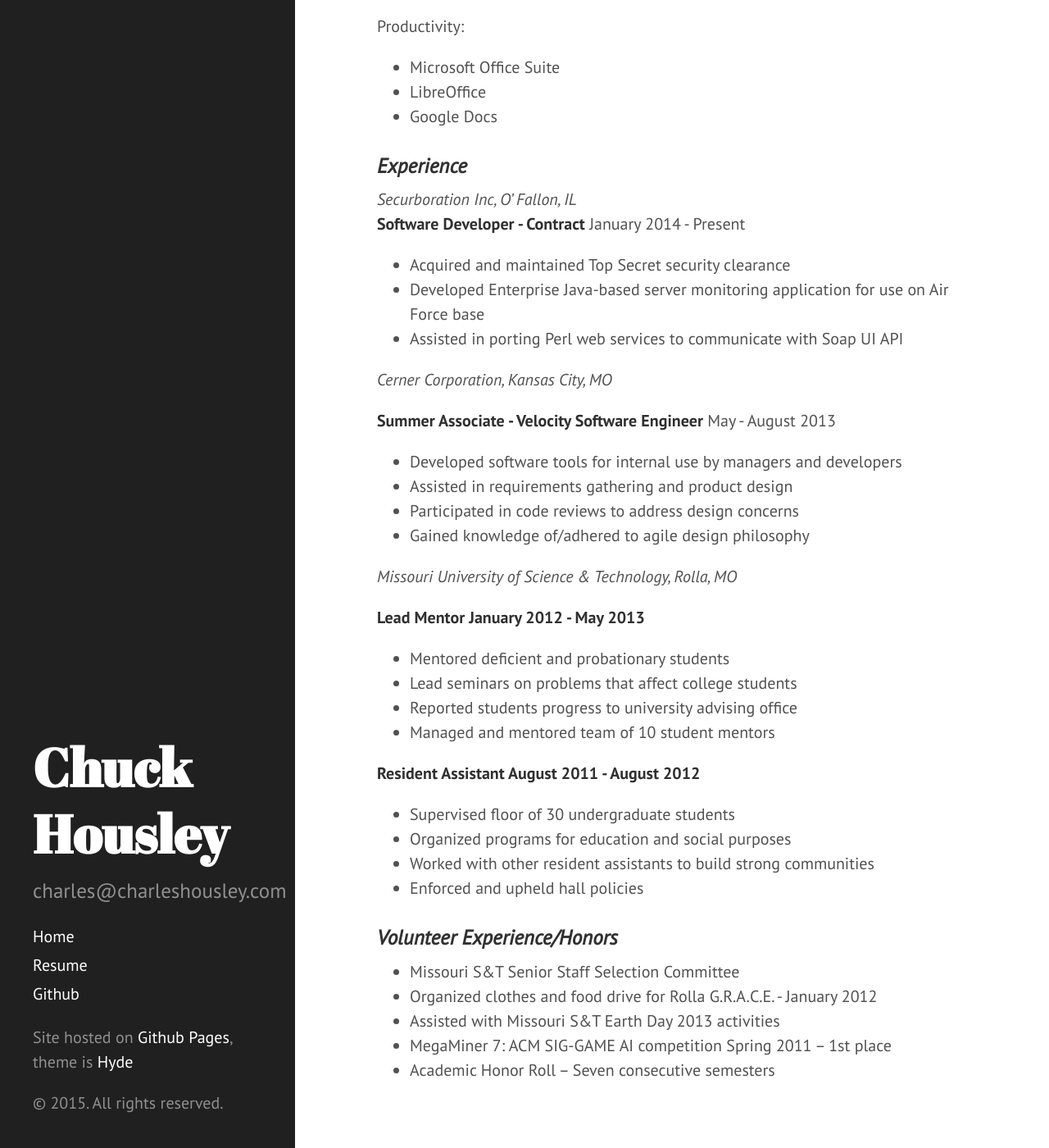
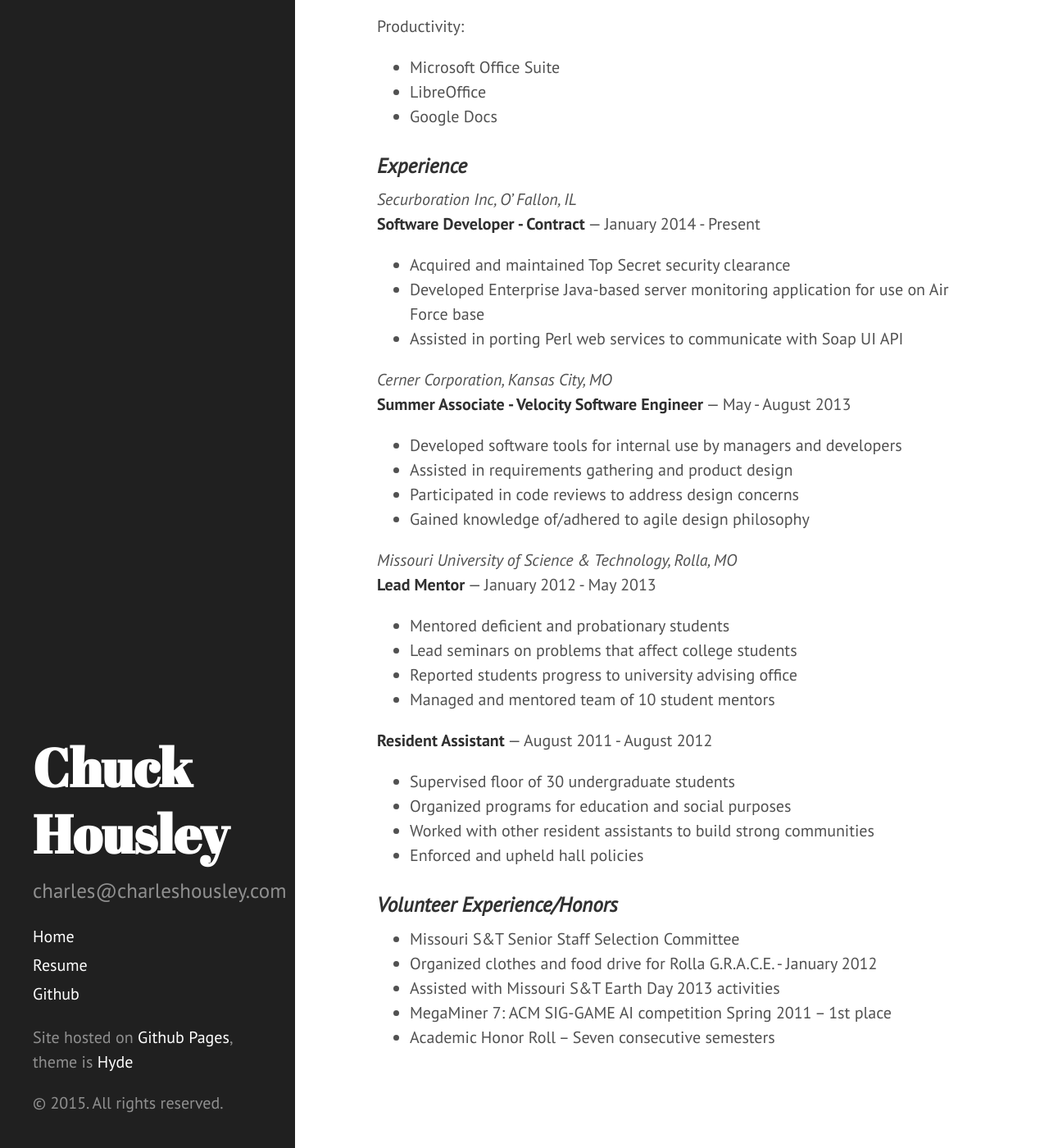
Before and after one commit to chuckhousley/chuckhousley.github.io, a Jekyll site: the page built from resume.md, in a window 1280 px wide and 1400 px high, scrolled down 1396 px. Shown: the whole window at 82% size. Built offline with Jekyll 4.4.1, drawn with Linux system fonts in a browser that asks for light colours.

```diff
--- a/resume.md
+++ b/resume.md
@@ -60,15 +60,14 @@ Productivity:
 ### *Experience* ###
 
 *Securboration Inc, O’ Fallon, IL*
-**Software Developer - Contract** January 2014 - Present
+**Software Developer - Contract** --- January 2014 - Present
 
 * Acquired and maintained Top Secret security clearance
 * Developed Enterprise Java-based server monitoring application for use on Air Force base
 * Assisted in porting Perl web services to communicate with Soap UI API
 
 *Cerner Corporation, Kansas City, MO*
-
-**Summer Associate - Velocity Software Engineer** May - August 2013
+**Summer Associate - Velocity Software Engineer** --- May - August 2013
 
 * Developed software tools for internal use by managers and developers
 * Assisted in requirements gathering and product design
@@ -77,8 +76,7 @@ Productivity:
 
 
 *Missouri University of Science & Technology, Rolla, MO*
-
-**Lead Mentor January 2012 - May 2013**
+**Lead Mentor** --- January 2012 - May 2013
 
 * Mentored deficient and probationary students
 * Lead seminars on problems that affect college students
@@ -86,7 +84,7 @@ Productivity:
 * Managed and mentored team of 10 student mentors
 
 
-**Resident Assistant August 2011 - August 2012**
+**Resident Assistant** --- August 2011 - August 2012
 
 * Supervised floor of 30 undergraduate students
 * Organized programs for education and social purposes
```
